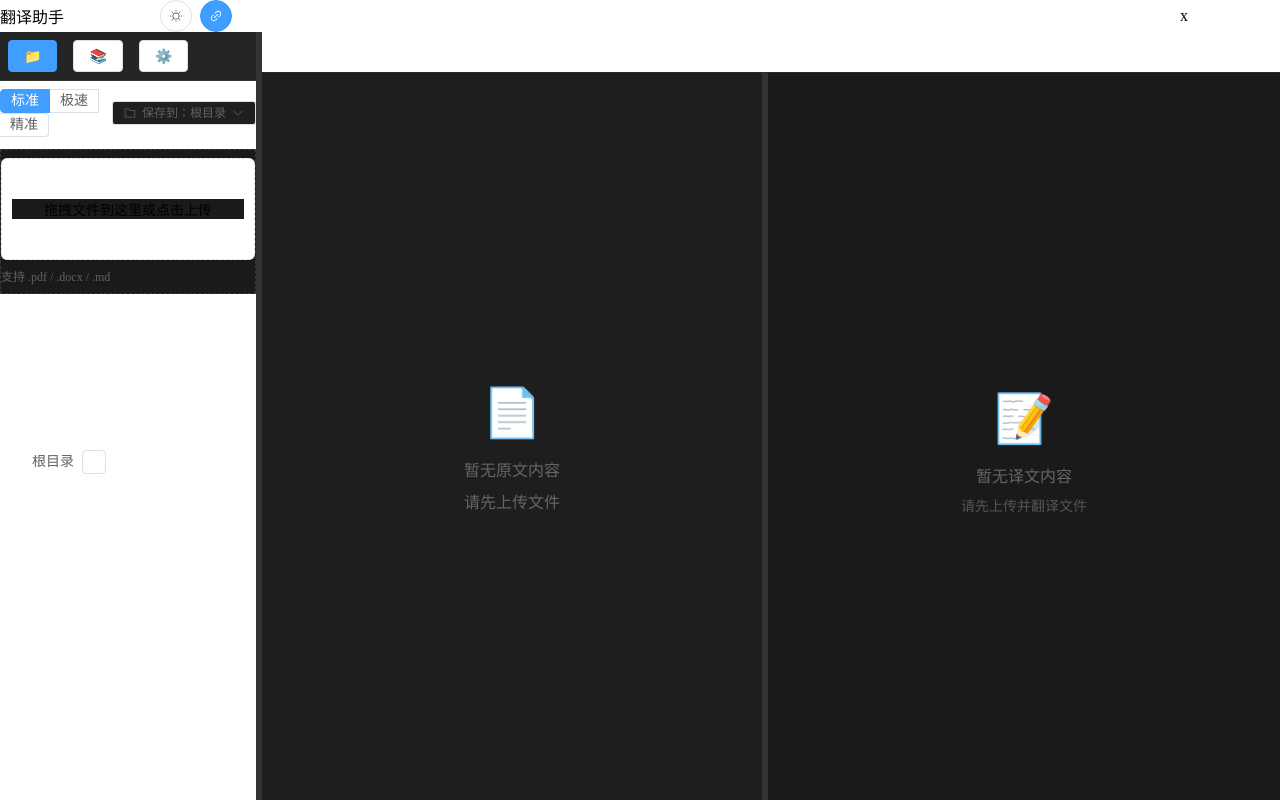
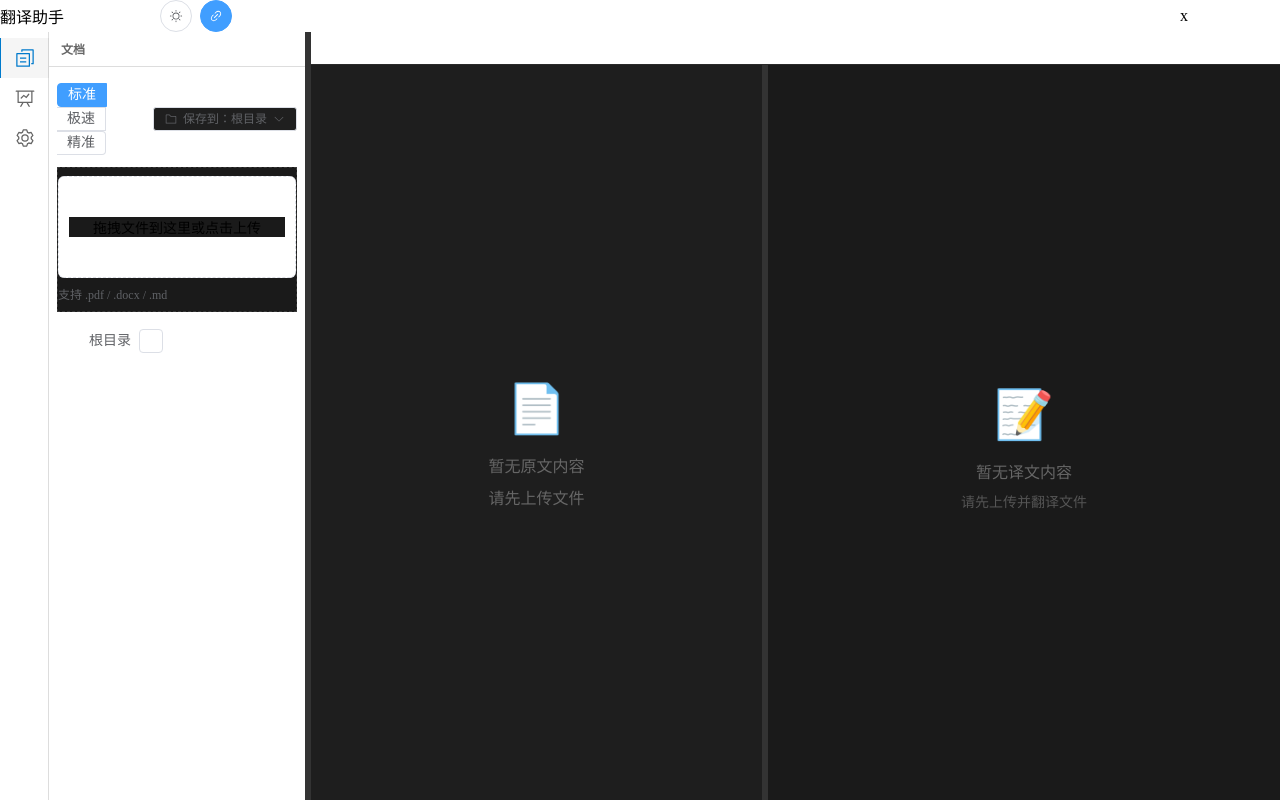
Before and after one commit to pineapplehead1234/LLMs_Database_Translater_frontend, a Vue app in the folder frontend/: page / in a window 1280 px wide. Built offline with nearby package versions, Linux system fonts and the light colour scheme; the HTML template or start-up script is replaced by a standard one.

Commit message:
修改了布局,加了左侧栏

```diff
--- a/frontend/src/App.vue
+++ b/frontend/src/App.vue
@@ -10,11 +10,7 @@
             <el-space :size="8">
               <!-- 主题切换：浅色 / 深色 -->
               <el-tooltip :content="isDark ? '切换到日间模式' : '切换到夜间模式'">
-                <el-button
-                  circle
-                  :type="isDark ? 'primary' : 'default'"
-                  @click="isDark = !isDark"
-                >
+                <el-button circle :type="isDark ? 'primary' : 'default'" @click="isDark = !isDark">
                   <el-icon>
                     <Moon v-if="isDark" />
                     <Sunny v-else />
@@ -22,13 +18,9 @@
                 </el-button>
               </el-tooltip>
 
-              <!-- 同步滚动：联动 / 取消联动 -->
+              <!-- 同步滚动：联动 / 取消联动（仅翻译视图有效） -->
               <el-tooltip :content="syncEnabled ? '已开启同步滚动' : '点击开启同步滚动'">
-                <el-button
-                  circle
-                  :type="syncEnabled ? 'primary' : 'default'"
-                  @click="syncEnabled = !syncEnabled"
-                >
+                <el-button circle :type="syncEnabled ? 'primary' : 'default'" @click="syncEnabled = !syncEnabled">
                   <el-icon>
                     <Link v-if="syncEnabled" />
                     <SwitchButton v-else />
@@ -48,51 +40,72 @@
     </el-header>
 
     <div class="main-content">
-      <!-- 左侧栏 -->
+      <!-- 最左侧 Activity Bar：切换不同工作模式 -->
+      <div class="activity-bar">
+        <div class="activity-item" :class="{ active: activeView === 'translate' }" @click="activeView = 'translate'"
+          title="文档翻译">
+          <el-icon>
+            <DocumentCopy />
+          </el-icon>
+        </div>
+        <div class="activity-item" :class="{ active: activeView === 'kb' }" @click="activeView = 'kb'" title="知识库管理">
+          <el-icon>
+            <DataLine />
+          </el-icon>
+        </div>
+        <div class="activity-item" :class="{ active: activeView === 'model' }" @click="activeView = 'model'"
+          title="模型配置">
+          <el-icon>
+            <Setting />
+          </el-icon>
+        </div>
+      </div>
+
+      <!-- 中间侧边栏：随视图变化 -->
       <div class="sidebar" :style="{ width: sidebarWidth + 'vw' }">
-        <div class="nav-bar">
-          <!-- 文件页 -->
-          <el-button :type="activeTab === 'files' ? 'primary' : 'default'" @click="activeTab = 'files'">
-            📁
-          </el-button>
-
-          <!-- 模型配置页 -->
-          <el-button :type="activeTab === 'model' ? 'primary' : 'default'" @click="activeTab = 'model'">
-            📚
-          </el-button>
-
-          <!-- 数据库配置页 -->
-          <el-button :type="activeTab === 'database' ? 'primary' : 'default'" @click="activeTab = 'database'">
-            ⚙️
-          </el-button>
+        <!-- 翻译视图侧边栏：上传 + 文件树 -->
+        <template v-if="activeView === 'translate'">
+          <div class="sidebar-header">
+            <span>文档</span>
           </div>
           <div class="file-content">
-          <!-- 文件页：上传 + 文件树 -->
-          <template v-if="activeTab === 'files'">
             <div class="file-upload-panel">
               <FileUloadPanel />
             </div>
             <div class="file-tree">
               <FileTree />
             </div>
+          </div>
         </template>
 
-          <!-- 模型配置页：先用占位组件/文本 -->
-          <template v-else-if="activeTab === 'model'">
-            <ModelConfigPanel />
+        <!-- 知识库视图侧边栏：预留为数据源/任务列表等 -->
+        <template v-else-if="activeView === 'kb'">
+          <div class="sidebar-header">
+            <span>知识库</span>
+          </div>
+          <div class="sidebar-body">
+            <p class="sidebar-tip">在右侧可以执行知识库的导入和删除操作。</p>
+          </div>
         </template>
-          <!-- 数据库配置页：先用占位组件/文本 -->
-          <template v-else-if="activeTab === 'database'">
-            <DatabaseConfigPanel />
+
+        <!-- 模型配置视图侧边栏：可以放快捷说明或留空 -->
+        <template v-else-if="activeView === 'model'">
+          <div class="sidebar-header">
+            <span>模型配置</span>
+          </div>
+          <div class="sidebar-body">
+            <p class="sidebar-tip">在右侧配置当前使用的模型和参数。</p>
+          </div>
         </template>
-        </div>
       </div>
 
       <!-- 左侧分隔条（可拖动） -->
       <div class="resizer" @mousedown="startResize('sidebar', $event)"></div>
 
-      <!-- 工作区（占剩余宽度） -->
+      <!-- 右侧工作区：随视图切换 -->
       <div class="workbench">
+        <!-- 翻译工作台 -->
+        <template v-if="activeView === 'translate'">
           <TabBar />
 
           <div class="dual-pane">
@@ -109,6 +122,30 @@
               <TranslationPanel ref="translatedRef" />
             </div>
           </div>
+        </template>
+
+        <!-- 知识库管理视图（RAG 管理） -->
+        <template v-else-if="activeView === 'kb'">
+          <div class="rag-view">
+            <div class="rag-status-indicator">
+              <span class="status-dot" />
+              <span class="rag-status-text">知识库服务</span>
+            </div>
+            <h2 class="rag-title">知识库管理</h2>
+            <p class="rag-subtitle">在这里执行知识库的构建、追加和删除操作。</p>
+
+            <div class="rag-panel">
+              <DatabaseConfigPanel />
+            </div>
+          </div>
+        </template>
+
+        <!-- 模型配置视图 -->
+        <template v-else-if="activeView === 'model'">
+          <div class="model-view">
+            <ModelConfigPanel />
+          </div>
+        </template>
       </div>
     </div>
   </el-container>
@@ -125,25 +162,31 @@ import { useSegmentScrollSync } from "@/composables/useSegmentScrollSync";
 import ModelConfigPanel from "@/components/ModelConfigPanel.vue";
 import DatabaseConfigPanel from "@/components/DatabseConfigPanel.vue";
 import { useThemeStore } from "@/stores/themestore";
-import { Sunny, Moon, Link, SwitchButton } from "@element-plus/icons-vue";
+import {
+  Sunny,
+  Moon,
+  Link,
+  SwitchButton,
+  DocumentCopy,
+  DataLine,
+  Setting,
+} from "@element-plus/icons-vue";
+
 const originalRef = ref<any>(null);
 const translatedRef = ref<any>(null);
-// 是否开启同步：默认 true
+
+// 是否开启同步：默认 true（仅翻译模式有意义）
 const syncEnabled = ref(true);
 const { refreshLayouts } = useSegmentScrollSync(originalRef, translatedRef, {
   enabled: syncEnabled,
 });
 
-const activeTab = ref("files");
-
-
+// 顶层视图：翻译 / 知识库 / 模型配置
+const activeView = ref<"translate" | "kb" | "model">("translate");
 
 // 宽度用 vw 单位值（数字）
-const sidebarWidth = ref(20); // 左侧栏初始宽度（vw）
+const sidebarWidth = ref(20); // 中间侧边栏初始宽度（vw）
 const translatedWidth = ref(40); // 译文区初始宽度（vw）
-
-
-
 
 // 拖动相关
 const isResizing = ref(false);
@@ -151,15 +194,14 @@ const resizingTarget = ref<"sidebar" | "translated" | null>(null);
 const startX = ref(0);
 const startWidth = ref(0);
 
-
 const themeStore = useThemeStore();
 const isDark = computed({
-  get: () => themeStore.theme === 'dark',
-  set: (val: boolean) => themeStore.setTheme(val ? 'dark' : 'light'),
+  get: () => themeStore.theme === "dark",
+  set: (val: boolean) => themeStore.setTheme(val ? "dark" : "light"),
 });
+
 // 开始拖动
 function startResize(target: "sidebar" | "translated", event: MouseEvent) {
-
   isResizing.value = true;
 
   resizingTarget.value = target;
@@ -197,7 +239,6 @@ function handleResize(event: MouseEvent) {
     sidebarWidth.value = Math.max(minWidth, Math.min(maxWidth, newWidth));
   } else if (resizingTarget.value === "translated") {
     // 译文区：鼠标向右移动 -> translatedWidth 应该增大，向左移动 -> 减小
-    // 但因为 inner-resizer 在原文左侧，计算方式如下（这是更直观的处理）：
     const newWidth = startWidth.value - deltaVw;
     translatedWidth.value = Math.max(minWidth, Math.min(maxWidth, newWidth));
   }
@@ -234,7 +275,7 @@ function stopResize() {
   height: 32px;
 }
 
-/* 主内容区 */
+/* 主内容区：Activity Bar + Sidebar + Workbench */
 .main-content {
   display: flex;
   height: calc(100% - 32px);
@@ -242,24 +283,105 @@ function stopResize() {
   min-height: 0;
 }
 
-/* 左侧栏 */
+/* Activity Bar：最左侧窄栏 */
+.activity-bar {
+  width: 48px;
+  background: var(--bg-sidebar);
+  border-right: 1px solid var(--border-color);
+  display: flex;
+  flex-direction: column;
+  align-items: center;
+  padding-top: 6px;
+  flex-shrink: 0;
+}
+
+.activity-item {
+  width: 100%;
+  height: 40px;
+  display: flex;
+  align-items: center;
+  justify-content: center;
+  cursor: pointer;
+  color: var(--text-secondary);
+  border-left: 2px solid transparent;
+  transition: background 0.15s, color 0.15s, border-color 0.15s;
+}
+
+.activity-item.active {
+  color: var(--accent-color);
+  border-left-color: var(--accent-color);
+  background-color: rgba(0, 0, 0, 0.04);
+}
+
+.activity-item .el-icon {
+  font-size: 20px;
+}
+
+.activity-spacer {
+  flex: 1;
+}
+
+/* 中间侧边栏 */
 .sidebar {
   flex-shrink: 0;
   background: var(--bg-sidebar);
   overflow: auto;
   display: flex;
   flex-direction: column;
+  min-width: 0;
 }
 
-/* 左侧分隔条 */
+.sidebar-header {
+  padding: 8px 12px;
+  font-size: 12px;
+  font-weight: 600;
+  color: var(--text-secondary);
+  border-bottom: 1px solid var(--border-color);
+  text-transform: uppercase;
+}
+
+.sidebar-body {
+  padding: 12px;
+}
+
+.sidebar-tip {
+  margin: 0;
+  font-size: 12px;
+  line-height: 1.6;
+  color: var(--text-secondary);
+}
+
+.file-content {
+  flex: 1;
+  display: flex;
+  flex-direction: column;
+  min-height: 0;
+}
+
+.file-upload-panel {
+  flex: 0 0 auto;
+  padding: 8px 8px 0;
+}
+
+.file-tree {
+  flex: 1;
+  min-height: 0;
+  overflow: hidden;
+  display: flex;
+  flex-direction: column;
+  padding: 8px;
+}
+
+/* 左侧分隔条（Sidebar 与 Workbench） */
 .resizer {
   width: 6px;
-  background: var(--accent-color);
+  background: #333;
   cursor: col-resize;
   flex-shrink: 0;
   transition: background 0.15s;
   height: 100%;
-  z-index: 5;
+  position: relative;
+  z-index: 10;
 }
 
 .resizer:hover {
@@ -271,18 +393,15 @@ function stopResize() {
   display: flex;
   flex-direction: column;
   flex: 1;
-  /* 占剩余空间 */
   min-width: 0;
   background-color: var(--bg-workbench);
 }
 
-
-/* 双面板容器 */
+/* 翻译模式：双面板容器 */
 .dual-pane {
   display: flex;
   flex: 1;
   min-height: 0;
-  /* 必须：让子滚动条正常工作 */
   min-width: 0;
 }
 
@@ -296,85 +415,6 @@ function stopResize() {
 /* 内部分隔条（译文区左侧） */
 .inner-resizer {
   width: 6px;
-  background: var(--border-strong);
-  cursor: col-resize;
-  flex-shrink: 0;
-  transition: background 0.15s;
-  height: 100%;
-  z-index: 6;
-  /* 保证在内容之上 */
-}
-
-.inner-resizer:hover {
-  background: #007acc;
-}
-
-/* 译文区：固定由绑定的宽度控制 */
-/* 译文区外层容器：固定由绑定的宽度控制 */
-.translated-wrapper {
-  flex-shrink: 0;
-  min-width: 0;
-  overflow: hidden;
-  /* 改为hidden，让内部组件处理滚动 */
-}
-
-/* 其余样式略过（保持你原来的） */
-.nav-bar {
-  display: flex;
-  gap: 4px;
-  padding: 8px;
-  background: #252525;
-  border-bottom: 1px solid #333;
-}
-
-.nav-btn {
-  flex: 1;
-  padding: 8px 12px;
-  background: transparent;
-  border: none;
-  color: #999;
-  cursor: pointer;
-  border-radius: 4px;
-  font-size: 14px;
-  transition: all 0.2s;
-}
-
-.nav-btn:hover {
-  background: #333;
-  color: #fff;
-}
-
-.file-content {
-  flex: 1;
-  display: flex;
-  flex-direction: column;
-  min-height: 0;
-}
-
-.file-upload-panel {
-  flex: 1;
-  min-height: 0;
-  overflow: hidden;
-  display: flex;
-  flex-direction: column;
-}
-
-.file-tree {
-  flex: 1;
-  min-height: 0;
-  overflow: hidden;
-  display: flex;
-  flex-direction: column;
-}
-
-.tools {
-  display: flex;
-  align-items: center;
-  justify-content: flex-start;
-}
-
-.inner-resizer {
-  width: 6px;
   background: #333;
   cursor: col-resize;
   flex-shrink: 0;
@@ -384,14 +424,73 @@ function stopResize() {
   z-index: 10;
 }
 
-.resizer {
-  width: 6px;
-  background: #333;
-  cursor: col-resize;
+.inner-resizer:hover {
+  background: #007acc;
+}
+
+/* 译文区：固定由绑定的宽度控制 */
+.translated-wrapper {
   flex-shrink: 0;
-  transition: background 0.15s;
-  height: 100%;
+  min-width: 0;
+  overflow: hidden;
+}
+
+.tools {
+  display: flex;
+  align-items: center;
+  justify-content: flex-start;
+}
+
+/* 知识库视图主区域 */
+.rag-view {
+  flex: 1;
+  padding: 16px 20px;
   position: relative;
-  z-index: 10;
+  overflow: auto;
+}
+
+.rag-status-indicator {
+  position: absolute;
+  top: 16px;
+  right: 20px;
+  display: flex;
+  align-items: center;
+  gap: 6px;
+  font-size: 12px;
+  background: var(--bg-sidebar);
+  padding: 4px 10px;
+  border-radius: 12px;
+  border: 1px solid var(--border-color);
+}
+
+.status-dot {
+  width: 8px;
+  height: 8px;
+  border-radius: 50%;
+  background: #67c23a;
+  box-shadow: 0 0 5px #67c23a;
+}
+
+.rag-title {
+  margin: 0 0 4px;
+  font-size: 18px;
+  color: var(--accent-color);
+}
+
+.rag-subtitle {
+  margin: 0 0 16px;
+  font-size: 13px;
+  color: var(--text-secondary);
+}
+
+.rag-panel {
+  margin-top: 8px;
+}
+
+/* 模型配置视图主区域 */
+.model-view {
+  flex: 1;
+  padding: 16px 20px;
+  overflow: auto;
 }
 </style>
--- a/frontend/src/components/TabBar.vue
+++ b/frontend/src/components/TabBar.vue
@@ -31,7 +31,7 @@ function handleCloseTab(taskId: string) { // 定义一个函数，当用户点
 /* 样式部分，使用 scoped 表示这些样式只作用在本组件内部 */
 .tabbar {
     /* 整个标签栏容器的样式 */
-    height: 40px;
+    height: 32px;
     /* 固定高度为 40 像素 */
     border-bottom: 1px solid #2a2a2a;
     /* 底部加一条深色边框，与下面内容区分开 */
```
Also changed, not shown: frontend/src/stores/translationStore.ts (+2 -5 lines). Lines whose indentation alone changed are shown as unchanged.
